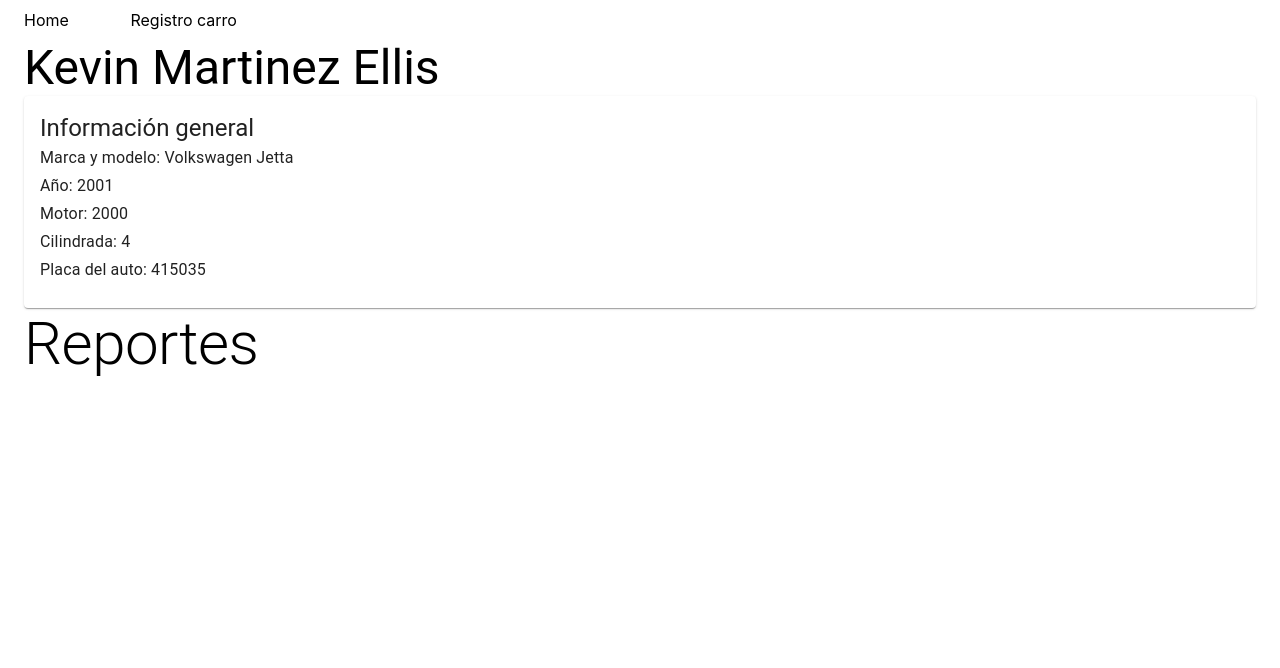
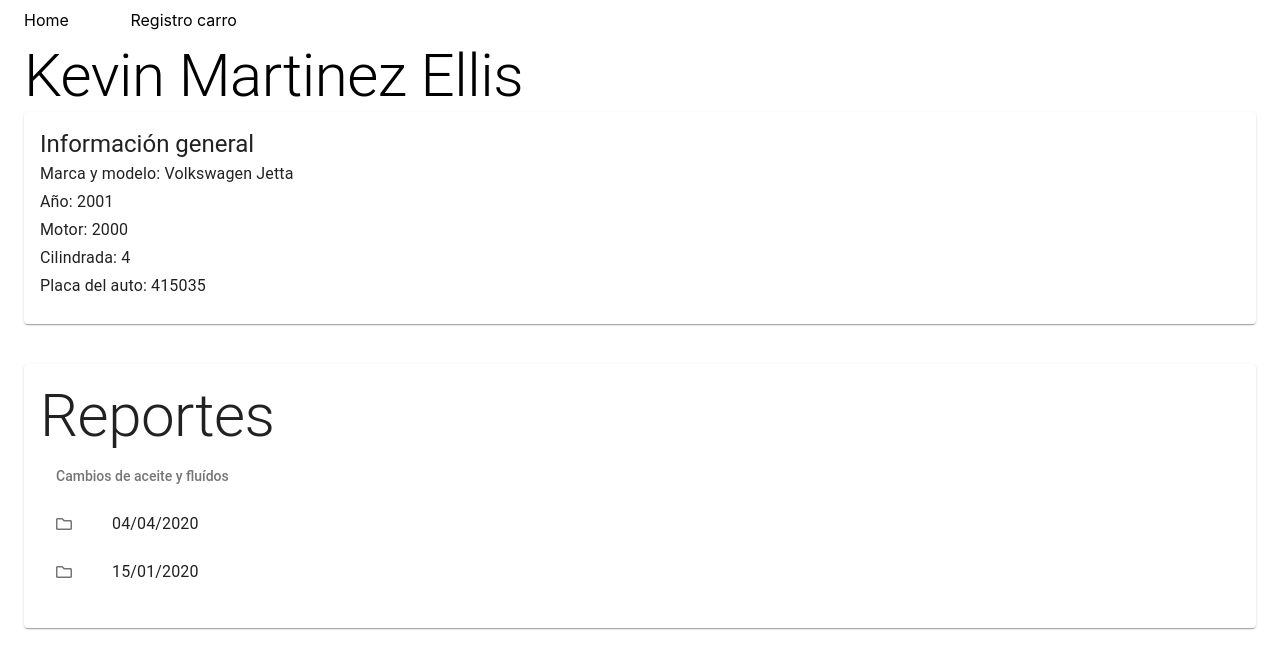
Before and after one commit to kevmart5/taros, a React (Create React App) app: page /car-information/1 in a window 1280 px wide. Shown: the top 668 px of the page. Built offline with nearby package versions, Linux system fonts and the light colour scheme; data requests are answered from the project's data file.

Commit message:
Create new section to list and view the motor changes report

```diff
--- a/db.json
+++ b/db.json
@@ -59,7 +59,43 @@
 		{
 			"id": 1,
 			"car": 1,
-			"proccedureDate": "04/04/2020",
+			"procedureDate": "04/04/2020",
+			"mileage": "350000",
+			"type": "20/50",
+			"brand": "Cam 2",
+			"quantity": "4 cuartos y medio",
+			"nextMileage": "400000",
+			"nextDate": "07/04/2020",
+			"fixes": 1
+		},
+		{
+			"id": 2,
+			"car": 1,
+			"procedureDate": "15/01/2020",
+			"mileage": "350000",
+			"type": "20/50",
+			"brand": "Cam 2",
+			"quantity": "4 cuartos y medio",
+			"nextMileage": "400000",
+			"nextDate": "07/04/2020",
+			"fixes": 1
+		},
+		{
+			"id": 3,
+			"car": 3,
+			"procedureDate": "04/04/2020",
+			"mileage": "350000",
+			"type": "20/50",
+			"brand": "Cam 2",
+			"quantity": "4 cuartos y medio",
+			"nextMileage": "400000",
+			"nextDate": "07/04/2020",
+			"fixes": 1
+		},
+		{
+			"id": 4,
+			"car": 2,
+			"procedureDate": "04/04/2020",
 			"mileage": "350000",
 			"type": "20/50",
 			"brand": "Cam 2",
--- a/src/App.js
+++ b/src/App.js
@@ -5,6 +5,7 @@ import Home from './Pages/Home';
 import Header from './Components/Header';
 import CarRegister from './Pages/CarRegister';
 import CarInformation from './Pages/CarInformation';
+import FluidChanges from './Pages/FluidChages';
 
 import './App.css';
 
@@ -23,6 +24,9 @@ function App() {
 					<Route exact path='/car-information/:id'>
 						<CarInformation />
 					</Route>
+					<Route exact path='/fluid-changes'>
+						<FluidChanges />
+					</Route>
 				</Switch>
 			</div>
 		</Router>
--- a/src/Pages/CarInformation/index.js
+++ b/src/Pages/CarInformation/index.js
@@ -1,36 +1,67 @@
 import React, { useEffect } from 'react';
 import { connect } from 'react-redux';
-import { useParams } from 'react-router-dom';
-// import { FaPen, FaTrashAlt, FaRegEye } from 'react-icons/fa';
+import { useParams, useHistory } from 'react-router-dom';
+import { FaRegFolder } from 'react-icons/fa';
 
 // Actions
 import { getCarInfo } from '../../redux/actionCreators/cars/getCarInfo';
+import { getCarReports } from '../../redux/actionCreators/reports/getCarReports';
 
 //Components
+import { makeStyles } from '@material-ui/core/styles';
 import Grid from '@material-ui/core/Grid';
 import Container from '@material-ui/core/Container';
 import Card from '@material-ui/core/Card';
 import CardContent from '@material-ui/core/CardContent';
 import Typography from '@material-ui/core/Typography';
+import List from '@material-ui/core/List';
+import ListItem from '@material-ui/core/ListItem';
+import ListItemIcon from '@material-ui/core/ListItemIcon';
+import ListItemText from '@material-ui/core/ListItemText';
+import ListSubheader from '@material-ui/core/ListSubheader';
 
 import './styles.css';
 
-const CarInformation = ({ getCarInfo, car }) => {
+const useStyles = makeStyles((theme) => ({
+	root: {
+		flexGrow: 1,
+		maxWidth: 752,
+	},
+	demo: {
+		backgroundColor: theme.palette.background.paper,
+	},
+	title: {
+		margin: theme.spacing(4, 0, 2),
+	},
+}));
+
+const CarInformation = ({ getCarInfo, car, getCarReports, reports }) => {
 	const { id } = useParams();
+	const classes = useStyles();
+	const history = useHistory();
+
+	const goToChangeFluid = (params) => {
+		history.push({
+			pathname: '/fluid-changes',
+			state: { change: params },
+		});
+	};
 	useEffect(() => {
 		getCarInfo(id);
+		getCarReports(id);
 	}, []);
 	return (
 		<Container maxWidth='xl'>
 			<Grid container>
 				<Grid container item xs={12}>
-					<Typography variant='h3' component='h3' className='car-owner--title'>
+					<Typography variant='h2' component='h2'>
 						{car.owner}
 					</Typography>
 				</Grid>
 				<Grid item xs={12}>
 					<Card>
 						<CardContent>
+							<Grid item xs={12}>
 								<Typography variant='h5' component='h2'>
 									Información general
 								</Typography>
@@ -49,13 +80,46 @@ const CarInformation = ({ getCarInfo, car }) => {
 								<Typography variant='subtitle1' component='p'>
 									Placa del auto: {car.plate}
 								</Typography>
+							</Grid>
 						</CardContent>
 					</Card>
 				</Grid>
 				<Grid item xs={12}>
+					<Card className='car-reports--container'>
+						<CardContent>
+							<Grid item xs={12}>
 								<Typography variant='h2' component='h2'>
 									Reportes
 								</Typography>
+							</Grid>
+							<Grid item xs={12} md={6}>
+								<div className={classes.demo}>
+									<List
+										subheader={
+											<ListSubheader>Cambios de aceite y fluídos</ListSubheader>
+										}
+									>
+										{reports.map((report) => (
+											<ListItem
+												button
+												key={report.id}
+												onClick={() => goToChangeFluid(report)}
+											>
+												<ListItemIcon>
+													<FaRegFolder
+														style={{
+															marginRight: '8%',
+														}}
+													/>
+												</ListItemIcon>
+												<ListItemText primary={report.procedureDate} />
+											</ListItem>
+										))}
+									</List>
+								</div>
+							</Grid>
+						</CardContent>
+					</Card>
 				</Grid>
 			</Grid>
 		</Container>
@@ -65,11 +129,13 @@ const CarInformation = ({ getCarInfo, car }) => {
 const mapStateToProps = (state) => {
 	return {
 		car: state.cars.current,
+		reports: state.reports.reports,
 	};
 };
 
 const mapDispatchToProps = {
 	getCarInfo,
+	getCarReports,
 };
 
 export default connect(mapStateToProps, mapDispatchToProps)(CarInformation);
--- a/src/Pages/CarInformation/styles.css
+++ b/src/Pages/CarInformation/styles.css
@@ -1,3 +1,7 @@
 .car-owner--title {
-	margin-bottom: 20px;
+	margin-bottom: 40px;
 }
+
+.car-reports--container {
+	margin-top: 40px;
+}
--- /dev/null
+++ b/src/Pages/FluidChages/index.js
@@ -0,0 +1,78 @@
+import React from 'react';
+import { connect } from 'react-redux';
+import { useLocation } from 'react-router-dom';
+
+// Actions
+import { getCarInfo } from '../../redux/actionCreators/cars/getCarInfo';
+import { getCarReports } from '../../redux/actionCreators/reports/getCarReports';
+
+//Components
+import Grid from '@material-ui/core/Grid';
+import Container from '@material-ui/core/Container';
+import Card from '@material-ui/core/Card';
+import CardContent from '@material-ui/core/CardContent';
+import Typography from '@material-ui/core/Typography';
+import Divider from '@material-ui/core/Divider';
+
+const FluidChanges = ({}) => {
+	const location = useLocation();
+	const { change } = location.state;
+	return (
+		<Container maxWidth='xl'>
+			<Grid container>
+				<Grid container item xs={12}>
+					<Typography variant='h2' component='h2'>
+						Cambio de aceite y fluidos
+					</Typography>
+				</Grid>
+				<Grid item xs={12}>
+					<Card>
+						<CardContent>
+							<Grid item xs={12}>
+								<Typography variant='h4' component='h4'>
+									Información del cambio
+								</Typography>
+								<Typography variant='subtitle1' component='p'>
+									Fecha del cambio: {change.procedureDate}
+								</Typography>
+								<Typography variant='subtitle1' component='p'>
+									Kilometraje: {change.mileage}
+								</Typography>
+								<Typography variant='subtitle1' component='p'>
+									Tipo de aceite aplicado y marca: {change.type} {change.brand}
+								</Typography>
+								<Typography variant='subtitle1' component='p'>
+									Cantidad: {change.quantity}
+								</Typography>
+								<Divider />
+								<Typography variant='h4' component='h4'>
+									Próximo cambio
+								</Typography>
+								<Typography variant='subtitle1' component='p'>
+									Kilómetros: {change.nextMileage}
+								</Typography>
+								<Typography variant='subtitle1' component='p'>
+									Siguiente fecha de cambio: {change.nextDate}
+								</Typography>
+							</Grid>
+						</CardContent>
+					</Card>
+				</Grid>
+			</Grid>
+		</Container>
+	);
+};
+
+const mapStateToProps = (state) => {
+	return {
+		car: state.cars.current,
+		reports: state.reports.reports,
+	};
+};
+
+const mapDispatchToProps = {
+	getCarInfo,
+	getCarReports,
+};
+
+export default connect(mapStateToProps, mapDispatchToProps)(FluidChanges);
--- a/src/Pages/Home/index.js
+++ b/src/Pages/Home/index.js
@@ -46,9 +46,6 @@ const Home = ({ getAllCars, cars }) => {
 								<TableRow>
 									<TableCell>Cliente</TableCell>
 									<TableCell align='right'>Vehículo</TableCell>
-									<TableCell align='right'>Motor</TableCell>
-									<TableCell align='right'>Año</TableCell>
-									<TableCell align='right'>CC</TableCell>
 									<TableCell align='right'>Placa</TableCell>
 									<TableCell align='right'>Opciones</TableCell>
 								</TableRow>
@@ -60,9 +57,6 @@ const Home = ({ getAllCars, cars }) => {
 											{car.owner}
 										</TableCell>
 										<TableCell align='right'>{car.auto}</TableCell>
-										<TableCell align='right'>{car.motor}</TableCell>
-										<TableCell align='right'>{car.year}</TableCell>
-										<TableCell align='right'>{car.cc}</TableCell>
 										<TableCell align='right'>{car.plate}</TableCell>
 										<TableCell align='right'>
 											<FaPen
--- a/src/redux/actionCreators/reports/getCarReport.js
+++ b/src/redux/actionCreators/reports/getCarReports.js
@@ -1,32 +1,32 @@
-import { carsActions } from '../../actions';
+import { reportsActions } from '../../actions';
 import axios from 'axios';
 import { backendConstants } from '../../../constants/index';
 
-export function getAllCars() {
+export function getCarReports(carId) {
 	const { PORT } = backendConstants;
 	return async (dispatch) => {
 		dispatch({
-			type: carsActions.CARS_GETALL_REQUEST,
+			type: reportsActions.REPORTS_BY_CAR_REQUEST,
 		});
 		axios
-			.get(`${PORT}/cars`)
+			.get(`${PORT}/reports?car=${carId}`)
 			.then((response) => {
 				try {
 					const { data } = response;
 					dispatch({
-						type: carsActions.CARS_GETALL_SUCCESS,
+						type: reportsActions.REPORTS_BY_CAR_SUCCESS,
 						payload: data,
 					});
 				} catch (err) {
 					dispatch({
-						type: carsActions.CARS_GETALL_FAILURE,
+						type: reportsActions.REPORTS_BY_CAR_FAILURE,
 						error: err,
 					});
 				}
 			})
 			.catch((error) => {
 				dispatch({
-					type: carsActions.CARS_GETALL_FAILURE,
+					type: reportsActions.REPORTS_BY_CAR_FAILURE,
 					error: error,
 				});
 			});
--- a/src/redux/actions/reports/index.js
+++ b/src/redux/actions/reports/index.js
@@ -5,3 +5,7 @@ export const REPORTS_GET_ALL_FAILURE = 'REPORTS_GET_ALL_FAILURE';
 export const REPORTS_GET_ONE_REQUEST = 'REPORTS_GET_ONE_REQUEST';
 export const REPORTS_GET_ONE_SUCCESS = 'REPORTS_GET_ONE_SUCCESS';
 export const REPORTS_GET_ONE_FAILURE = 'REPORTS_GET_ONE_FAILURE';
+
+export const REPORTS_BY_CAR_REQUEST = 'REPORTS_BY_CAR_REQUEST';
+export const REPORTS_BY_CAR_SUCCESS = 'REPORTS_BY_CAR_SUCCESS';
+export const REPORTS_BY_CAR_FAILURE = 'REPORTS_BY_CAR_FAILURE';
--- a/src/redux/reducers/index.js
+++ b/src/redux/reducers/index.js
@@ -2,7 +2,9 @@ import { combineReducers } from 'redux';
 
 // Reducers
 import carsReducer from './cars';
+import reportsReducer from './reports';
 
 export default combineReducers({
-	cars: carsReducer
+	cars: carsReducer,
+	reports: reportsReducer,
 });
--- /dev/null
+++ b/src/redux/reducers/reports/index.js
@@ -0,0 +1,35 @@
+import { reportsActions } from '../../actions';
+const INITIAL_STATE = {
+	reports: [],
+	isLoading: false,
+	error: '',
+	current: {},
+};
+
+function reportsReducer(state = INITIAL_STATE, action) {
+	switch (action.type) {
+		case reportsActions.REPORTS_BY_CAR_REQUEST:
+			return {
+				...state,
+				isLoading: true,
+			};
+
+		case reportsActions.REPORTS_BY_CAR_SUCCESS:
+			return {
+				...state,
+				reports: [...action.payload],
+				isLoading: false,
+			};
+
+		case reportsActions.REPORTS_BY_CAR_FAILURE:
+			return {
+				...state,
+				error: action.error,
+				isLoading: false,
+			};
+		default:
+			return state;
+	}
+}
+
+export default reportsReducer;
```
Lines whose indentation alone changed are shown as unchanged.
